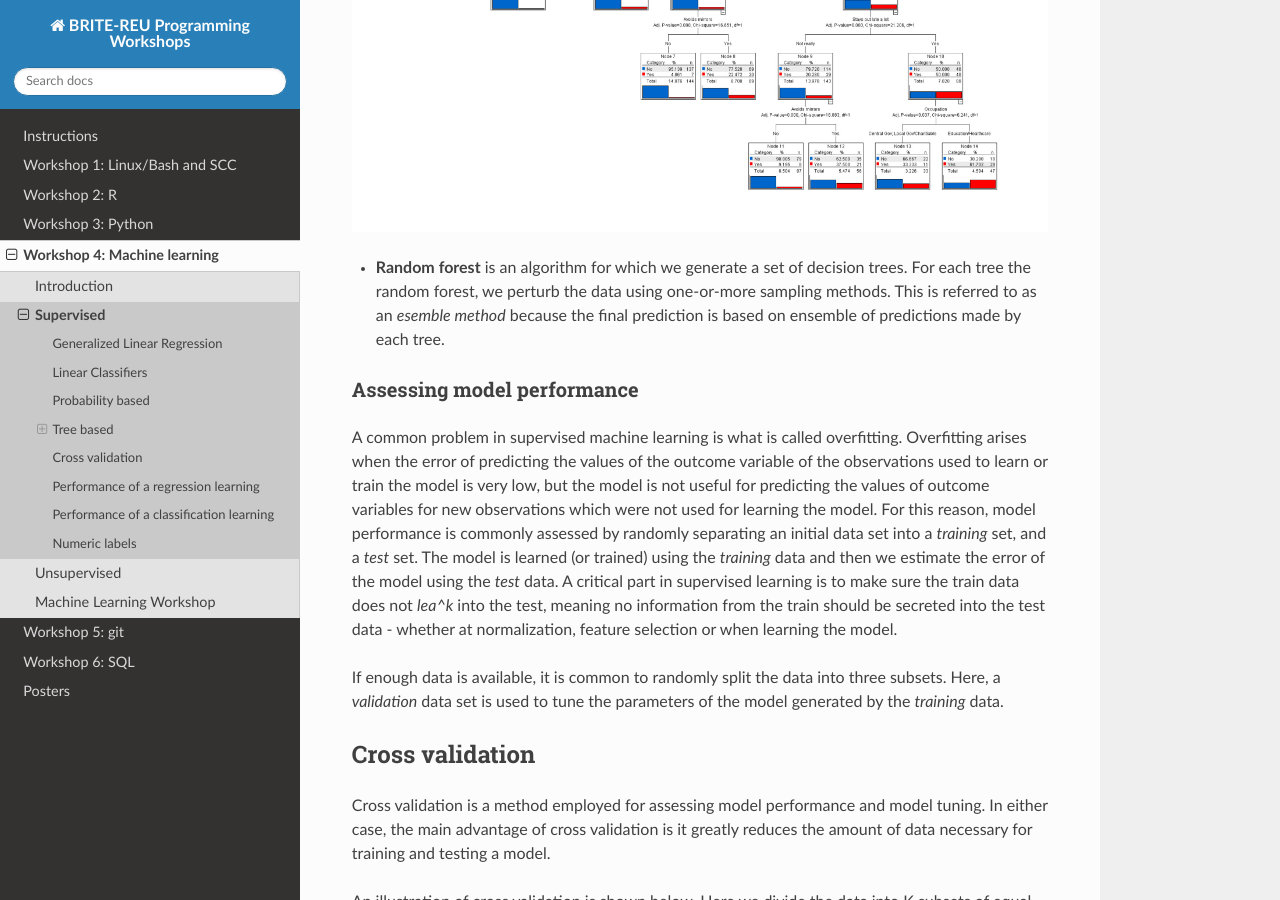
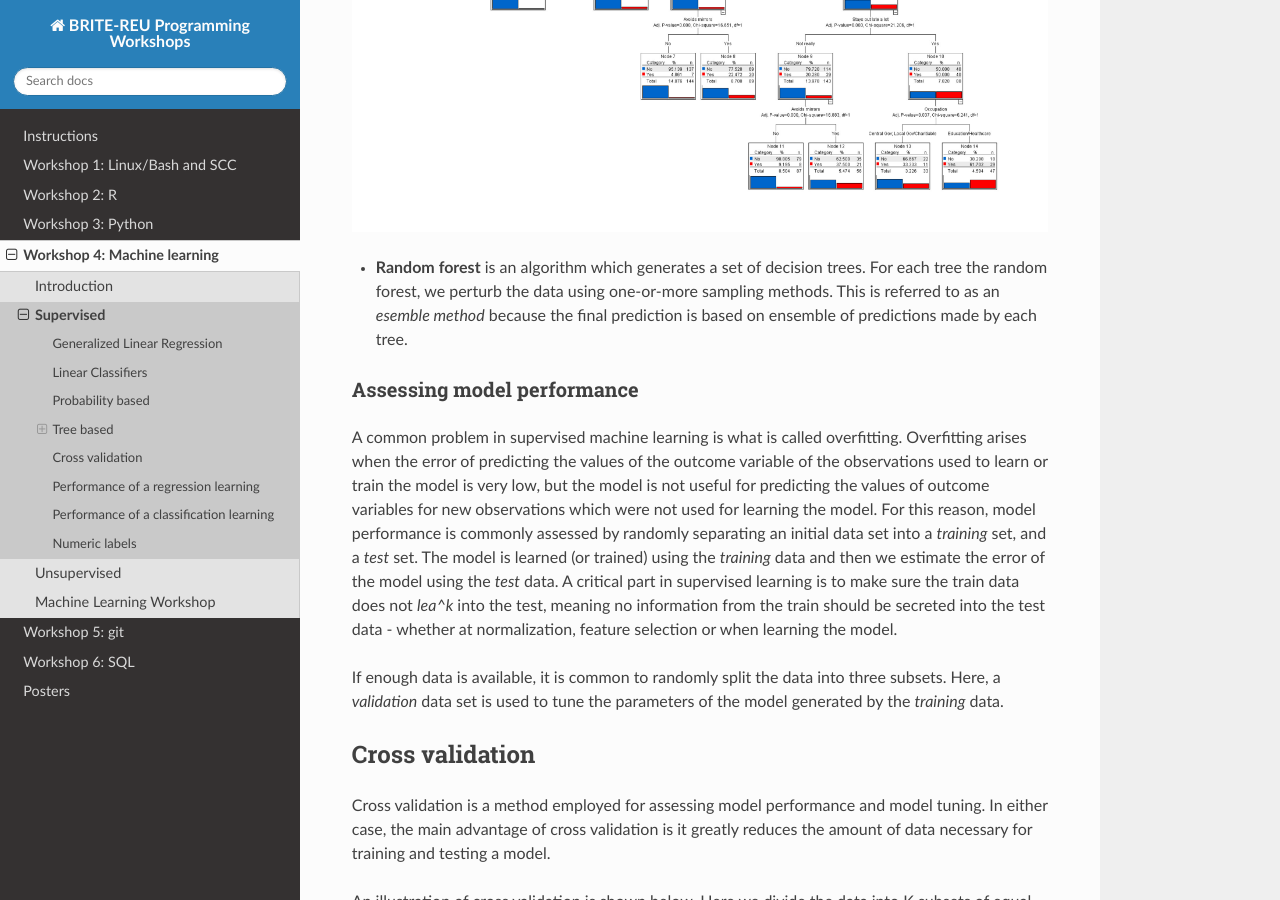
Before and after one commit to BRITE-REU/programming-workshops, a Sphinx documentation site: the page built from source/workshops/04_Machine_learning/supervised_learning.rst, in a window 1280 px wide and 900 px high, scrolled down 1564 px. Built offline with Sphinx 7.4.7 and the Read the Docs theme 2.0.0, drawn with Linux system fonts in a browser that asks for light colours; pages that are not in the unit, such as notebooks, are missing from menus.

Commit message:
Editted the text to the supervised doc

```diff
--- a/source/workshops/04_Machine_learning/supervised_learning.rst
+++ b/source/workshops/04_Machine_learning/supervised_learning.rst
@@ -40,7 +40,7 @@ Below is a decision tree to predict if a sample is a vampire. Each branch ask a
 
 .. image:: img/vampire-decsion-tree.jpg
 
-* **Random forest** is an algorithm for which we generate a set of decision trees.  For each tree the random forest, we perturb the data using one-or-more sampling methods.  This is referred to as an *esemble method* because the final prediction is based on ensemble of predictions made by each tree.
+* **Random forest** is an algorithm which generates a set of decision trees.  For each tree the random forest, we perturb the data using one-or-more sampling methods.  This is referred to as an *esemble method* because the final prediction is based on ensemble of predictions made by each tree.
 
 ---------------------------------
 Assessing model performance
```
